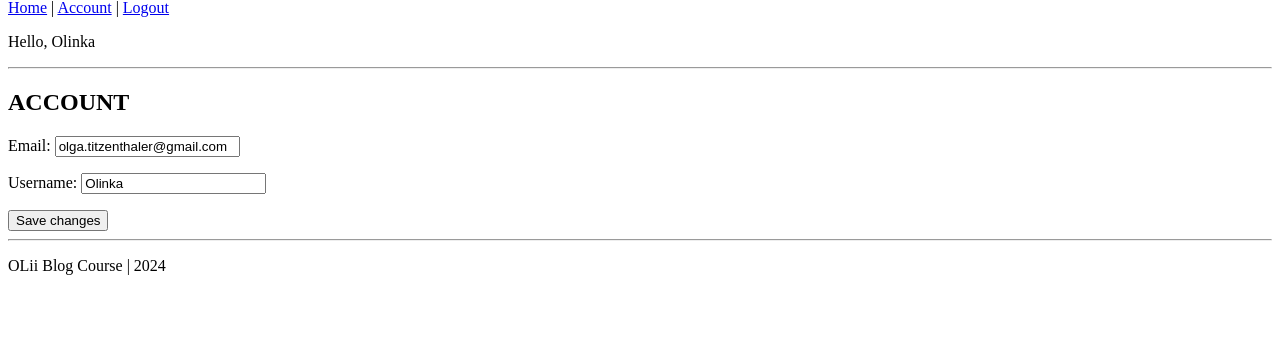
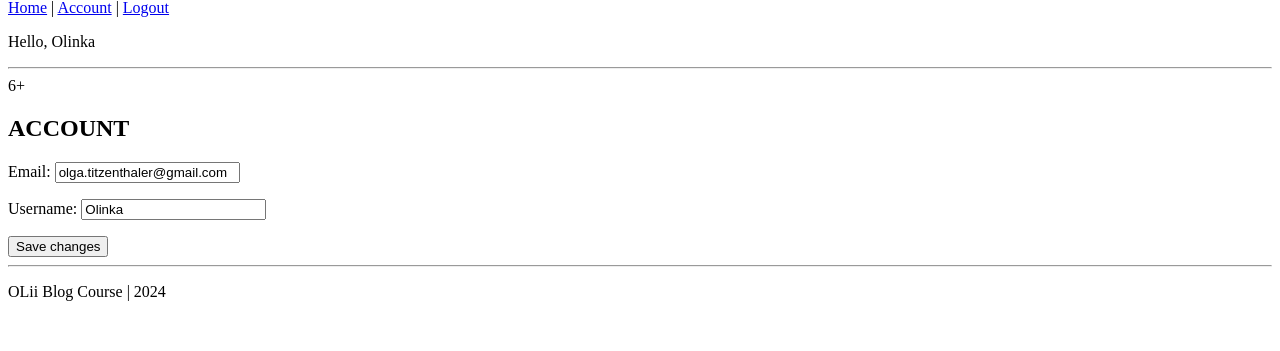
Before and after one commit to Oliinka/Blog, a Django app: page /account/ in a window 1280 px wide. Shown: the part 17-368 px from the top of the page. Run offline with Django 4.2, Linux system fonts and the light colour scheme; a user stored in the database is signed in.

Commit message:
blog changes

```diff
--- a/src/templates/base.html
+++ b/src/templates/base.html
@@ -30,7 +30,7 @@
 
 </header>
 
-<hr>
+<hr>6+
 
 
 <body>
```
Also changed, not shown: src/db.sqlite3.
